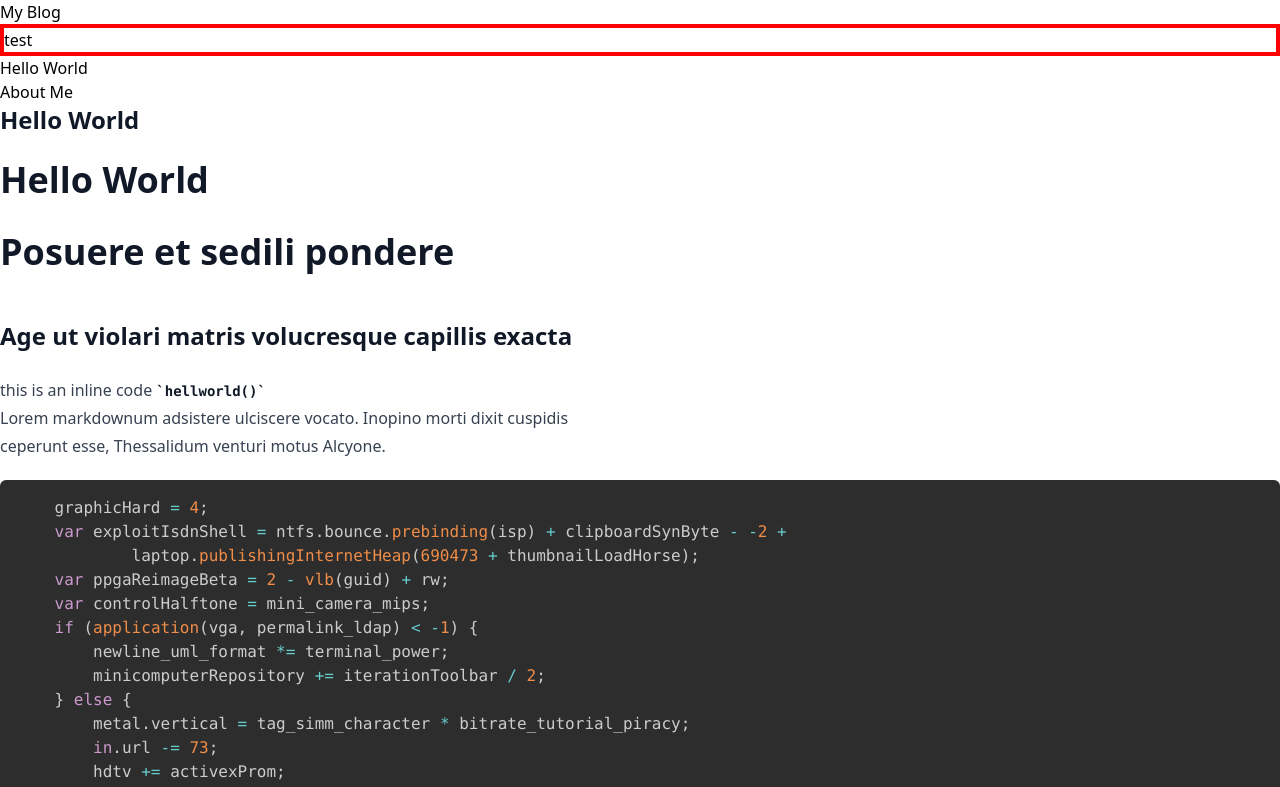
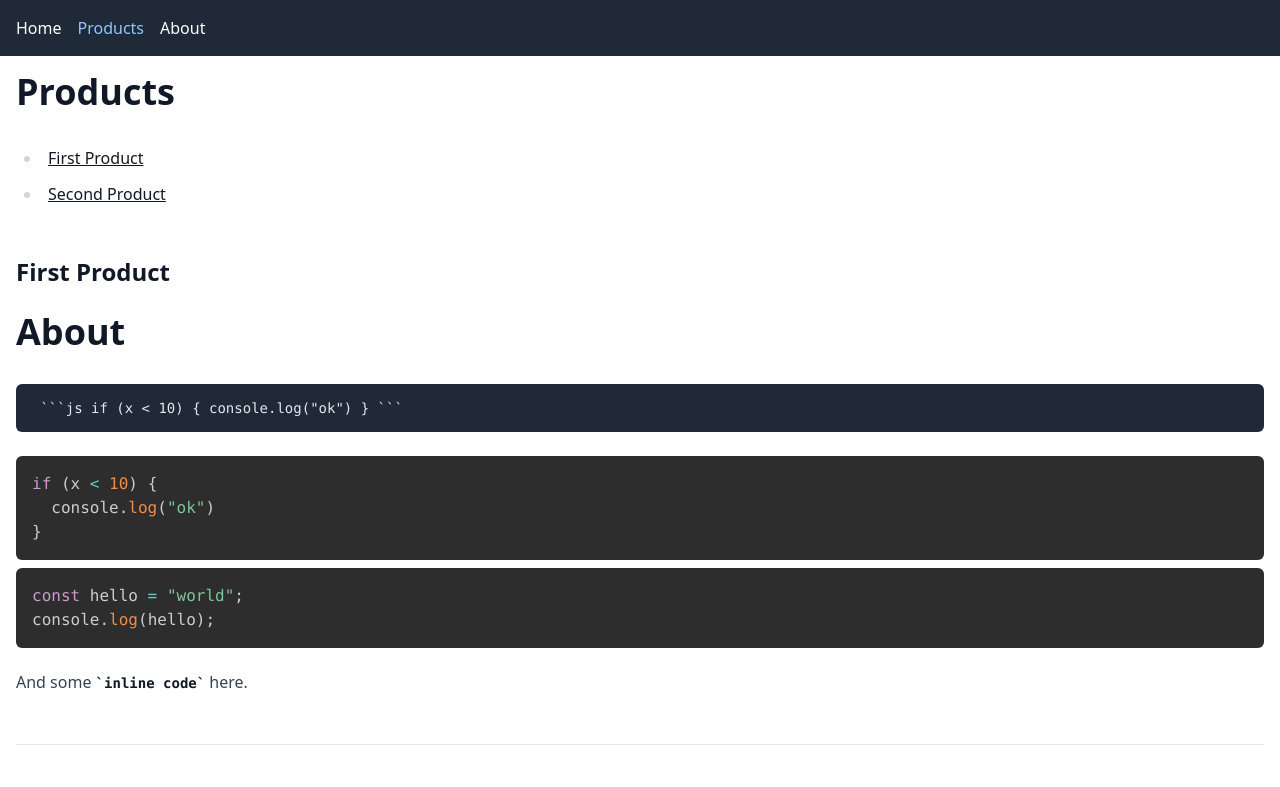
Before and after one commit to memoria-io/memoria-io.github.io, a Vue app: page /products in a window 1280 px wide. Shown: the top 787 px of the page. Built offline with nearby package versions, Linux system fonts and the light colour scheme.

Commit message:
using about.vue

```diff
--- a/public/config.json
+++ b/public/config.json
@@ -1,13 +1,13 @@
 {
   "products": [
     {
-      "filePath": "products/hello.md",
-      "title": "Hello World",
+      "filePath": "products/first-product.md",
+      "title": "First Product",
       "lastUpdated": "2025-01-01"
     },
     {
-      "filePath": "products/about.md",
-      "title": "About Me",
+      "filePath": "products/second-product.md",
+      "title": "Second Product",
       "lastUpdated": "2025-01-02"
     }
   ]
--- a/src/App.vue
+++ b/src/App.vue
@@ -1,78 +1,44 @@
 <template>
-  <div>
-    <h1>My Blog</h1>
-    <div class="debug-style">test</div>
+  <div class="min-h-screen">
+    <header class="bg-gray-800 text-white p-4">
+      <nav>
+        <ul class="flex space-x-4">
+          <li>
+            <router-link to="/" class="hover:text-blue-300 transition-colors" active-class="text-blue-300">
+              Home
+            </router-link>
+          </li>
+          <li>
+            <router-link to="/products" class="hover:text-blue-300 transition-colors" active-class="text-blue-300">
+              Products
+            </router-link>
+          </li>
+          <li>
+            <router-link to="/about" class="hover:text-blue-300 transition-colors" active-class="text-blue-300">
+              About
+            </router-link>
+          </li>
+        </ul>
+      </nav>
+    </header>
 
-    <nav>
-      <ul>
-        <li v-for="entry in products" :key="entry.filePath">
-          <a href="#" @click.prevent="loadProduct(entry)">{{ entry.title }}</a>
-        </li>
-      </ul>
-    </nav>
+    <main class="container mx-auto p-4">
+      <router-view></router-view>
+    </main>
 
-    <main class="prose dark:prose-invert max-w-none">
-      <h2>{{ currentArticle?.title || 'Welcome' }}</h2>
-      <div v-html="content" ref="contentDiv"/>
-    </main>
+    <footer class="bg-gray-800 text-white p-4 mt-8">
+      <p class="text-center">&copy; 2024 My Site</p>
+    </footer>
   </div>
 </template>
 
 <script setup lang="ts">
-import { ref, onMounted, nextTick, watch } from 'vue'
+import { RouterLink, RouterView } from 'vue-router'
 import './assets/styles/tailwind.css'
-import { parseMarkdown, highlightCode } from './services/markdown'
-import { config as fetchAppConfig, type ProductMeta, AppConfig } from './services/config'
-import { loadDocument } from './services/resources'
+</script>
 
-// State
-const appConfig = ref<AppConfig| null>(null)
-const products = ref<ProductMeta[]|null>(null)
-const currentArticle = ref<ProductMeta | null>(null)
-const content = ref('')
-const contentDiv = ref<HTMLElement | null>(null)
-const isLoading = ref(false)
-const error = ref<string | null>(null)
-
-// Methods
-const updateHighlighting = () => {
-  nextTick(() => {
-    if (contentDiv.value) {
-      highlightCode(contentDiv.value)
-    }
-  })
+<style>
+.router-link-active {
+  @apply text-blue-300;
 }
-
-const loadProduct = async (productMeta: ProductMeta) => {
-  isLoading.value = true
-  error.value = null
-
-  try {
-    const markdown = await loadDocument(productMeta.filePath)
-    content.value = await parseMarkdown(markdown)
-    currentArticle.value = productMeta || null
-  } catch (e) {
-    error.value = e instanceof Error ? e.message : 'Failed to load article'
-    content.value = ''
-  } finally {
-    isLoading.value = false
-  }
-}
-
-// Watchers
-watch(content, updateHighlighting)
-
-// Lifecycle
-onMounted(async () => {
-  try {
-
-    appConfig.value = await fetchAppConfig()
-    products.value = appConfig.value.products
-    if (products.value.length > 0) {
-      await loadProduct(appConfig.value.products[0])
-    }
-  } catch (e) {
-    error.value = e instanceof Error ? e.message : 'Failed to load article list'
-  }
-})
-</script>
+</style>
--- a/src/main.ts
+++ b/src/main.ts
@@ -1,10 +1,12 @@
 import { createApp } from 'vue'
 import { createPinia } from 'pinia'
 import App from './App.vue'
+import router from './router'
 import './assets/styles/tailwind.css'
 
 const app = createApp(App)
 const pinia = createPinia()
 
+app.use(router)
 app.use(pinia)
 app.mount('#app')
--- a/src/pages/About.vue
+++ b/src/pages/About.vue
@@ -10,10 +10,9 @@
         </div>
         <div class="flex flex-1 justify-end gap-8">
           <div class="flex items-center gap-9">
-            <a class="text-[#101418] text-sm font-medium leading-normal" href="#">Product</a>
-            <a class="text-[#101418] text-sm font-medium leading-normal" href="#">Solutions</a>
-            <a class="text-[#101418] text-sm font-medium leading-normal" href="#">Resources</a>
-            <a class="text-[#101418] text-sm font-medium leading-normal" href="#">Pricing</a>
+            <router-link to="/" class="text-[#101418] text-sm font-medium leading-normal">Home</router-link>
+            <router-link to="/products" class="text-[#101418] text-sm font-medium leading-normal">Products</router-link>
+            <router-link to="/about" class="text-[#101418] text-sm font-medium leading-normal">About</router-link>
           </div>
           <div class="flex gap-2">
             <button
--- a/src/pages/Home.vue
+++ b/src/pages/Home.vue
@@ -1,16 +1,10 @@
 <template>
-  <div>
-    <h1>Welcome to the Home Page</h1>
-    <p>This is the main landing page of the application.</p>
+  <div class="prose dark:prose-invert max-w-none">
+    <h1>Welcome</h1>
+    <p>Welcome to our site. Browse our products or learn more about us.</p>
   </div>
 </template>
 
-<script setup>
+<script setup lang="ts">
 // Add any logic or imports here if needed
 </script>
-
-<style scoped>
-h1 {
-  color: #4caf50;
-}
-</style>
--- a/src/pages/Products.vue
+++ b/src/pages/Products.vue
@@ -0,0 +1,76 @@
+<template>
+  <div class="prose dark:prose-invert max-w-none">
+    <h1>Products</h1>
+
+    <nav class="mb-8">
+      <ul>
+        <li v-for="entry in products" :key="entry.filePath">
+          <a href="#" @click.prevent="loadProduct(entry)">{{ entry.title }}</a>
+        </li>
+      </ul>
+    </nav>
+
+    <div v-if="error" class="text-red-500">{{ error }}</div>
+    <div v-else>
+      <h2>{{ currentArticle?.title || 'Select a product' }}</h2>
+      <div v-if="content" v-html="content" ref="contentDiv"/>
+    </div>
+  </div>
+</template>
+
+<script setup lang="ts">
+import { ref, onMounted, nextTick, watch } from 'vue'
+import { parseMarkdown, highlightCode } from '../services/markdown'
+import { config as fetchAppConfig, type ProductMeta, AppConfig } from '../services/config'
+import { loadDocument } from '../services/resources'
+
+// State
+const appConfig = ref<AppConfig | null>(null)
+const products = ref<ProductMeta[] | null>(null)
+const currentArticle = ref<ProductMeta | null>(null)
+const content = ref('')
+const contentDiv = ref<HTMLElement | null>(null)
+const isLoading = ref(false)
+const error = ref<string | null>(null)
+
+// Methods
+const updateHighlighting = () => {
+  nextTick(() => {
+    if (contentDiv.value) {
+      highlightCode(contentDiv.value)
+    }
+  })
+}
+
+const loadProduct = async (productMeta: ProductMeta) => {
+  isLoading.value = true
+  error.value = null
+
+  try {
+    const markdown = await loadDocument(productMeta.filePath)
+    content.value = await parseMarkdown(markdown)
+    currentArticle.value = productMeta || null
+  } catch (e) {
+    error.value = e instanceof Error ? e.message : 'Failed to load product'
+    content.value = ''
+  } finally {
+    isLoading.value = false
+  }
+}
+
+// Watchers
+watch(content, updateHighlighting)
+
+// Lifecycle
+onMounted(async () => {
+  try {
+    appConfig.value = await fetchAppConfig()
+    products.value = appConfig.value.products
+    if (products.value.length > 0) {
+      await loadProduct(appConfig.value.products[0])
+    }
+  } catch (e) {
+    error.value = e instanceof Error ? e.message : 'Failed to load product list'
+  }
+})
+</script>
--- a/src/router/index.ts
+++ b/src/router/index.ts
@@ -1,9 +1,11 @@
 import { createRouter, createWebHistory } from 'vue-router'
-import Home from '@/pages/Home.vue'
-import About from '@/pages/About.vue'
+import Home from '../pages/Home.vue'
+import Products from '../pages/Products.vue'
+import About from '../pages/About.vue'
 
 const routes = [
     { path: '/', name: 'Home', component: Home },
+    { path: '/products', name: 'Products', component: Products },
     { path: '/about', name: 'About', component: About }
 ]
 
```
Also changed, not shown: public/products/first-product.md (renamed from public/products/about.md), public/products/second-product.md (renamed from public/products/hello.md).
